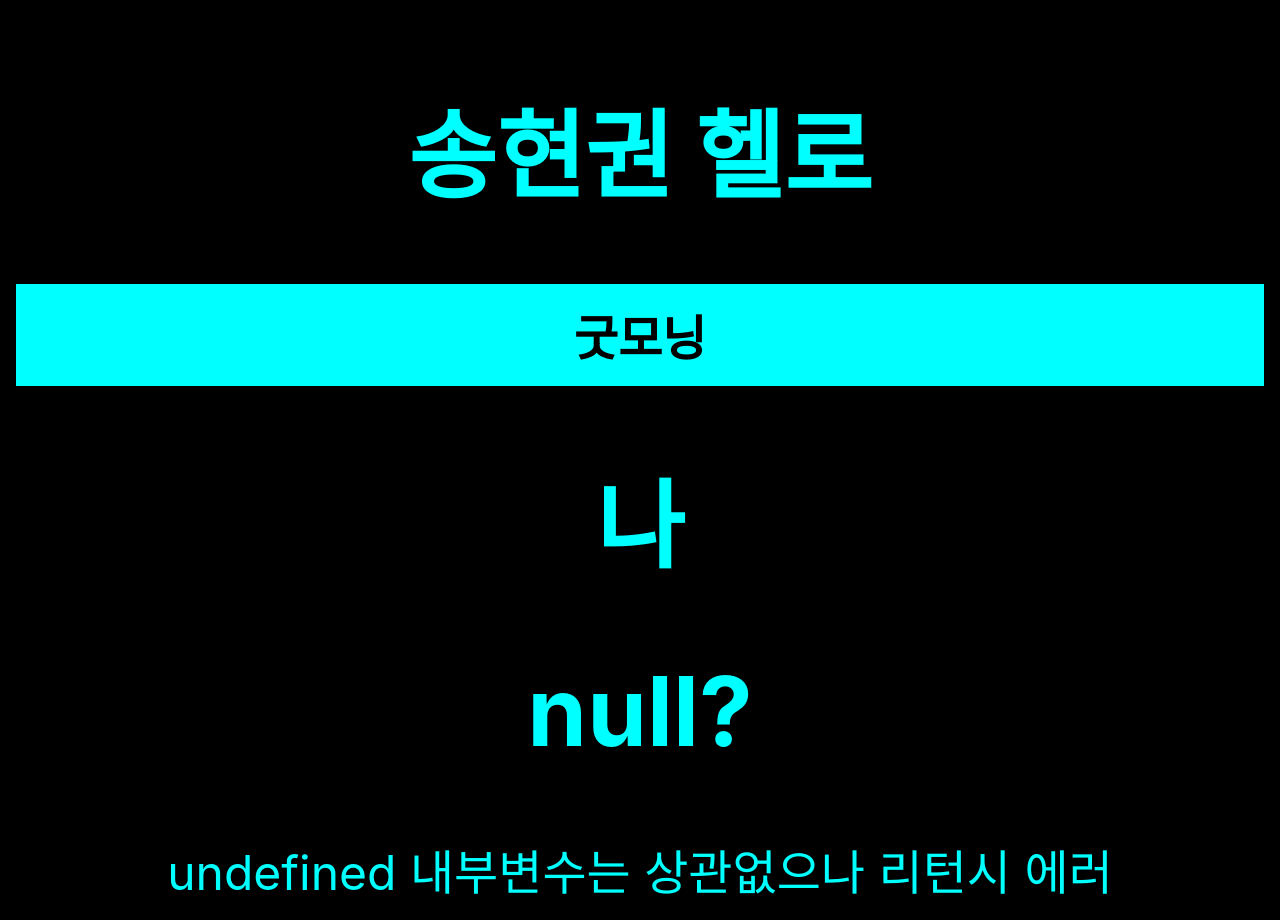
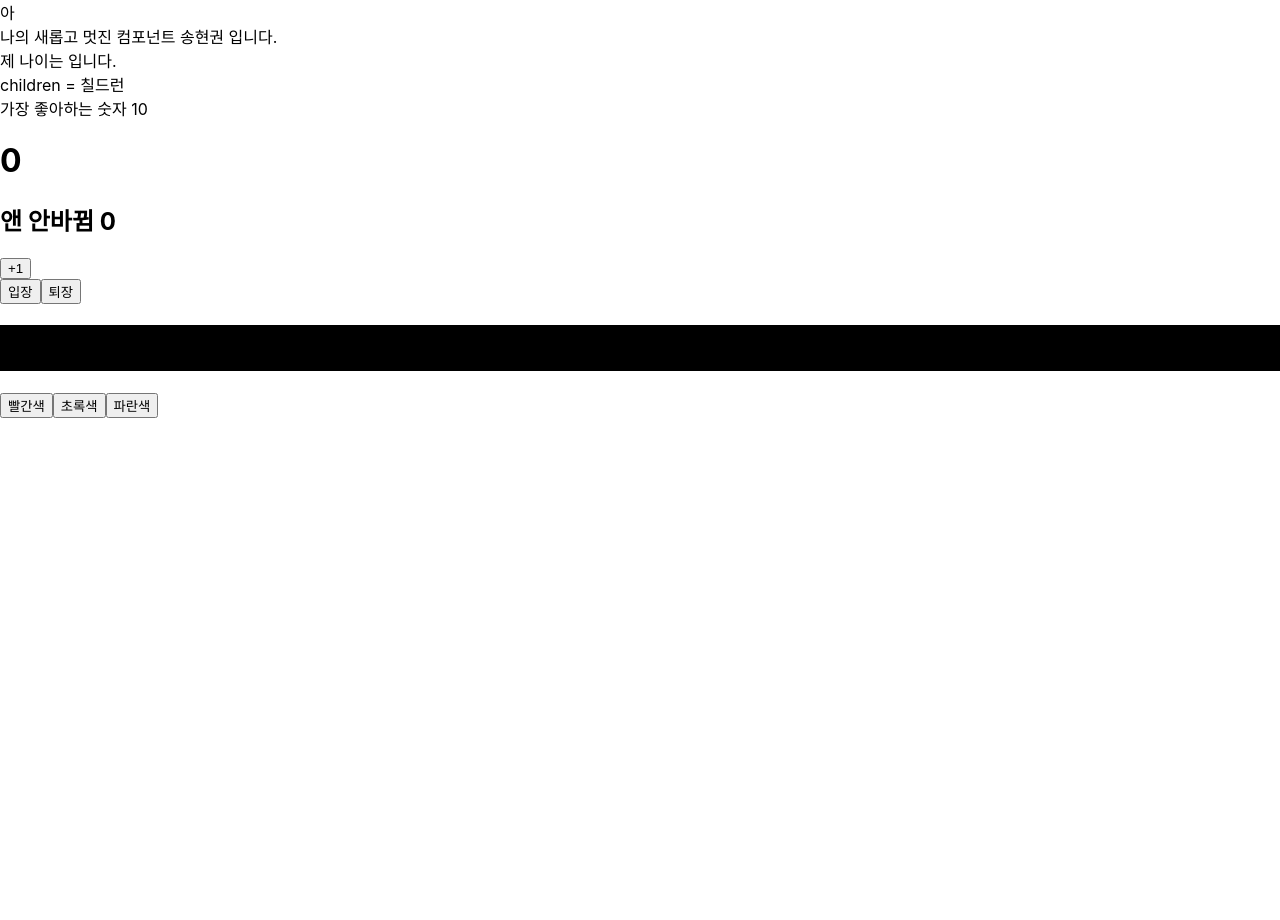
Before and after one commit to songHyeongwon/ReactClass, a React (Create React App) app in the folder learning-react/hello-react/: page / in a window 1280 px wide. After the commit the page ends 800 px from the top, so only its background shows below. Built offline with nearby package versions, Linux system fonts and the light colour scheme.

Commit message:
리액트를 다루는 기술 3장

```diff
--- a/learning-react/hello-react/src/App.js
+++ b/learning-react/hello-react/src/App.js
@@ -1,7 +1,37 @@
-import logo from './logo.svg';
+//import logo from './logo.svg';
 import './App.css';
+//import React, {Component} from 'react';
+import MyComponent from './MyComponent';
+import Counter from './Counter';
+import Say from './Say';
 
-function App() {
+const App = () => {
+  const name = "송현권";
+  return (
+    <div>
+      아 <MyComponent name={name} numType={10}>칠드런</MyComponent>
+      <Counter/>
+      <Say></Say>
+    </div>
+  );
+};
+
+/*class App extends Component {
+  render() {
+    const name = "송현권";
+    const style = {
+      backgroundColor: 'black',
+      color: 'aqua',
+      fontSize: '48px',
+      fontWeigth: 'bold',
+      padding: 16,
+    };
+    return <div className="App" style={style}>{name}</div>;
+  }
+}*/
+
+
+/*function App() {
   const name = '송현권';
   const und = undefined;
   //스타일 작성시에는 카멜표기법 background-Color => backgroundColor
@@ -16,12 +46,12 @@ function App() {
     <div className="App" style={style}>
       <h1>{name} 헬로</h1>
       <h2 className="react">굿모닝</h2>
-      {/*주석은 이렇게 작성*/}
+      {//주석은 이렇게 작성}
       {name === '송현권' ? <h1>나</h1> : <h1>너</h1>}
       {name === '송현권' ? <h1>null?</h1> : null}
       {und}undefined 내부변수는 상관없으나 리턴시 에러
     </div>
   );
-}
+}*/
 
 export default App;
--- /dev/null
+++ b/learning-react/hello-react/src/Counter.js
@@ -0,0 +1,44 @@
+import React, { Component } from 'react';
+
+class Counter extends Component {
+    state = {
+        number: 0,
+        fixdeNumber: 0,
+    };
+  /* state 초기값 지정
+  constructor(props) {
+    super(props);
+    //초기값 설정
+    this.state = {
+      number: 0,
+      fixdeNumber: 0,
+    };
+  }*/
+
+  render() {
+    const { number,fixdeNumber } = this.state;
+
+    return (
+      <div>
+        <h1>{number}</h1>
+        <h2>앤 안바뀜 {fixdeNumber} </h2>
+        <button
+          onClick={() => {
+            this.setState(pre => {
+                return {
+                    number : pre.number + 1
+                }
+            }, () => {
+                console.log("콜백 실행");
+            }
+                /*{ number: number + 1 }*/);
+          }}
+        >
+          +1
+        </button>
+      </div>
+    );
+  }
+}
+
+export default Counter;
--- /dev/null
+++ b/learning-react/hello-react/src/MyComponent.js
@@ -0,0 +1,29 @@
+import React from 'react';
+import PropTypes from 'prop-types';
+
+//rsc로 자동완성
+const MyComponent = ({ name, children, numType }, props) => {
+  //const {name , children} = props;//props에서 두 객체를 꺼냅니다.
+  return (
+    <div>
+      나의 새롭고 멋진 컴포넌트 {name} 입니다.
+      <br />제 나이는 {props.age} 입니다.
+      <br />
+      children = {children}
+      <br />
+      가장 좋아하는 숫자 {numType}
+    </div>
+  );
+};
+//props를 안넘겨준다면 기본 설정으로 반환
+MyComponent.defaultProps = {
+  name: '기본이름',
+  age: '기본나이',
+};
+//객체의 형태를 지정함
+MyComponent.propTypes = {
+  name: PropTypes.string,
+  numType:PropTypes.number.isRequired
+};
+
+export default MyComponent;
--- /dev/null
+++ b/learning-react/hello-react/src/Say.js
@@ -0,0 +1,23 @@
+import React, { useState } from 'react';
+
+const Say = () => {
+const[message , setMessage] = useState('기본값');
+const onClickEnter = () => setMessage('안녕~~~~~~~~요');
+const onClikcLeave = () => setMessage('안녕히 가세요!~~~~~~~~~');
+
+const [color , setColor] = useState('black');
+
+    return (
+        <div>
+            <button onClick={onClickEnter}>입장</button>
+            <button onClick={onClikcLeave}>퇴장</button>
+            <h1 style={{backgroundColor : color}}>{message}</h1>
+            <button onClick={() => setColor('red')}>빨간색</button>
+            <button onClick={() => setColor('green')}>초록색</button>
+            <button onClick={() => setColor('blue')}>파란색</button>
+
+        </div>
+    );
+};
+
+export default Say;
```
